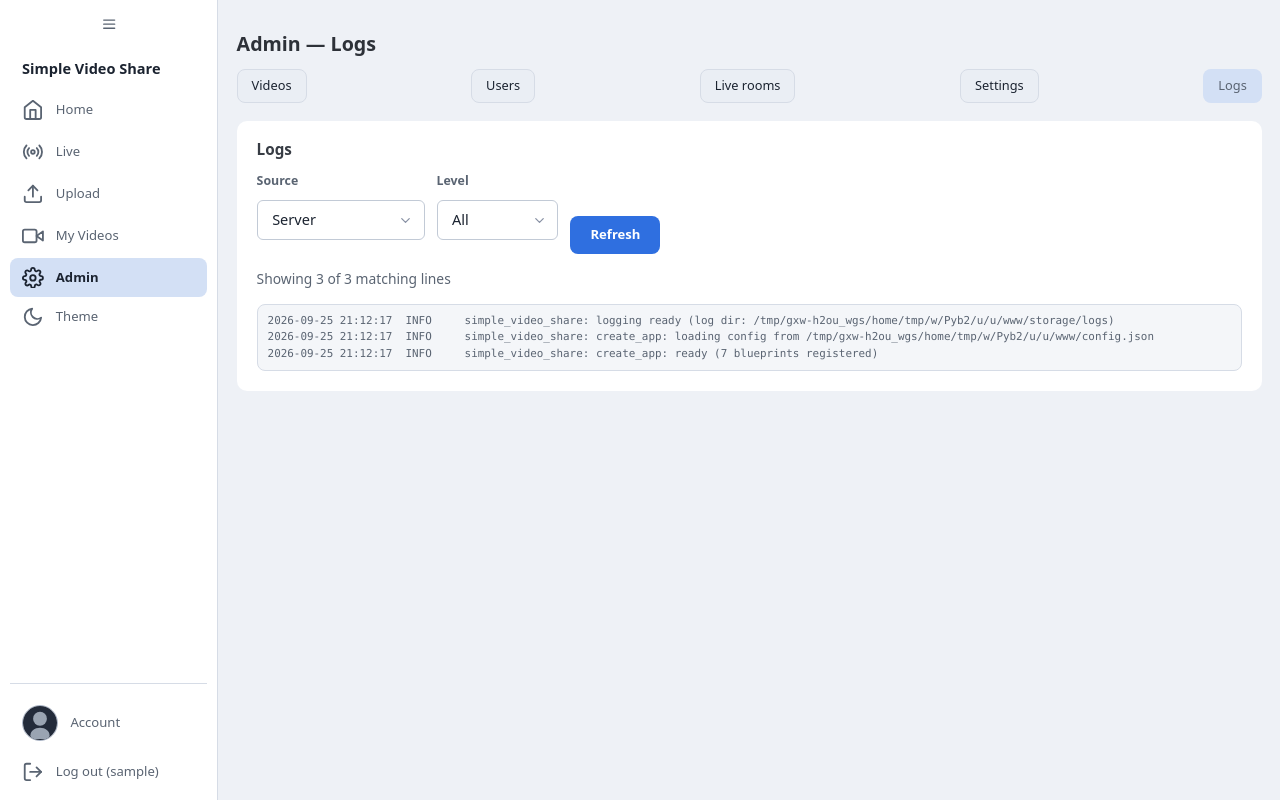
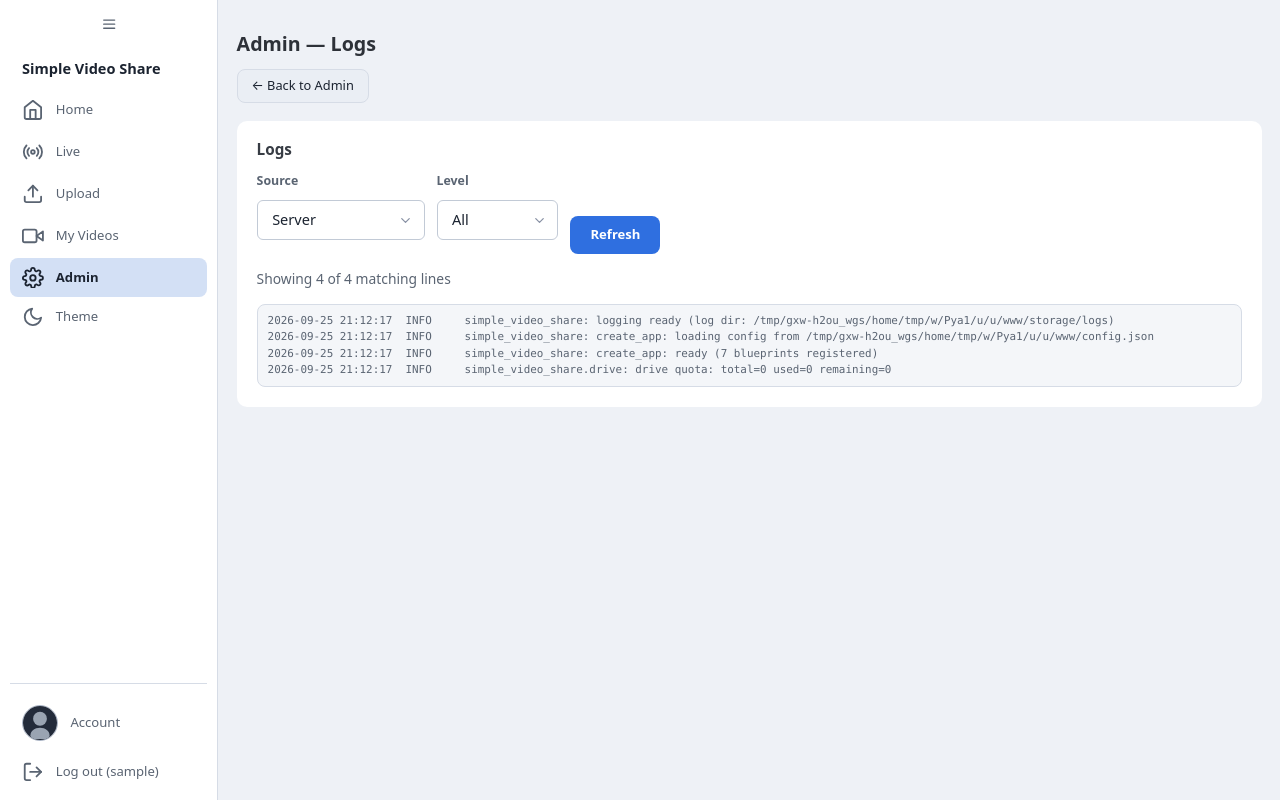
Before and after one commit to VSakuya/simple_video_share, a Flask app: page /admin/logs in a window 1280 px wide. Run offline with Flask 3, Linux system fonts and the light colour scheme; the visitor is signed in with stand-in values (Sample User, id 1); data comes from the database, SQL or seed files in the repository; parts of the project's set-up code (start-up, migrations or seed data) failed here and were passed over; some libraries are stand-ins or nearby versions.

Commit message:
feat(admin): replace subpage nav with back-to-hub and add data page
- Replace multi-link admin subpage navigation with a single back-to-hub
  button, simplifying the subpage layout (§16.3)
- Add /admin/data route for the Data & diagnostics subpage (§16.3, §16.7,
  §16.8) with export/import and WebSocket test
- Update admin hub card grid: larger minimum card width, increased gap,
  bigger padding and count font for improved visual hierarchy
- Add *.conf to .gitignore

```diff
--- a/app/routes/admin.py
+++ b/app/routes/admin.py
@@ -155,6 +155,13 @@ def settings() -> str:
 def logs() -> str:
     """Log viewer page (§16.3); the log lines come from ``logs_data``."""
     return render_template("admin_logs.html")
+
+
+@admin_bp.route("/data")
+@admin_required
+def data() -> str:
+    """Data & diagnostics subpage (§16.3): export/import + WebSocket test."""
+    return render_template("admin_data.html")
 
 
 @admin_bp.route("/settings", methods=["POST"])
--- a/app/static/css/style.css
+++ b/app/static/css/style.css
@@ -1386,14 +1386,12 @@ button:disabled { opacity: 0.55; cursor: not-allowed; filter: none; }
 .live-room-card__title { font-size: 0.9rem; overflow: hidden; text-overflow: ellipsis; white-space: nowrap; margin-bottom: 2px; }
 .live-room-card__owner { font-size: 0.8rem; margin-bottom: 10px; overflow: hidden; text-overflow: ellipsis; white-space: nowrap; }
 
-/* Admin hub cards + subpage nav (§16.3). */
-.admin-nav {
-  display: flex;
-  flex-wrap: wrap;
+/* Admin hub cards + subpage back-to-hub button (§16.3). */
+.admin-back { margin: 0 0 18px; }
+.admin-back__btn {
+  display: inline-flex;
+  align-items: center;
   gap: 6px;
-  margin: 0 0 18px;
-}
-.admin-nav__link {
   padding: 6px 14px;
   border-radius: 8px;
   background: var(--panel-2);
@@ -1402,36 +1400,33 @@ button:disabled { opacity: 0.55; cursor: not-allowed; filter: none; }
   text-decoration: none;
   font-size: 0.88rem;
 }
-.admin-nav__link:hover { border-color: var(--accent); }
-.admin-nav__link.is-active {
-  background: var(--active);
-  color: var(--muted);
-  border-color: transparent;
-}
+.admin-back__btn:hover { border-color: var(--accent); }
 .admin-hub {
   display: grid;
-  grid-template-columns: repeat(auto-fill, minmax(180px, 1fr));
-  gap: 14px;
+  grid-template-columns: repeat(auto-fill, minmax(220px, 1fr));
+  gap: 18px;
 }
 .admin-hub__card {
   display: block;
   background: var(--panel-2);
   border: 1px solid var(--border);
-  border-radius: 10px;
-  padding: 18px;
+  border-radius: 12px;
+  padding: 26px 22px;
   color: var(--text);
   text-decoration: none;
+  transition: border-color 0.15s ease;
 }
 .admin-hub__card:hover { border-color: var(--accent); }
 .admin-hub__count {
   display: block;
-  font-size: 1.8rem;
+  font-size: 2.2rem;
   font-weight: 700;
-  margin-bottom: 4px;
+  margin-bottom: 6px;
+  line-height: 1.2;
 }
-.admin-hub__label { color: var(--muted); font-size: 0.9rem; }
+.admin-hub__label { color: var(--muted); font-size: 1rem; }
 /* Hub card whose "count" is a word (Settings, Logs) instead of a number. */
-.admin-hub__count--text { font-size: 1.15rem; line-height: 1.9rem; }
+.admin-hub__count--text { font-size: 1.4rem; line-height: 2.2rem; }
 
 /* Admin Data & diagnostics panel (§16.7, §16.8): export/import buttons and the
    WebSocket test. */
--- a/app/templates/_admin_nav.html
+++ b/app/templates/_admin_nav.html
@@ -1,13 +1,4 @@
-{# Admin subpage nav (§16.3). Include at the top of each /admin subpage. #}
-<nav class="admin-nav" aria-label="Admin sections">
-  <a class="admin-nav__link{% if request.path == url_for('admin.videos') %} is-active{% endif %}"
-     href="{{ url_for('admin.videos') }}">Videos</a>
-  <a class="admin-nav__link{% if request.path == url_for('admin.users') %} is-active{% endif %}"
-     href="{{ url_for('admin.users') }}">Users</a>
-  <a class="admin-nav__link{% if request.path == url_for('admin.rooms') %} is-active{% endif %}"
-     href="{{ url_for('admin.rooms') }}">Live rooms</a>
-  <a class="admin-nav__link{% if request.path == url_for('admin.settings') %} is-active{% endif %}"
-     href="{{ url_for('admin.settings') }}">Settings</a>
-  <a class="admin-nav__link{% if request.path == url_for('admin.logs') %} is-active{% endif %}"
-     href="{{ url_for('admin.logs') }}">Logs</a>
+{# Admin subpage: single back-to-hub control (§16.3). Include at the top of each /admin subpage. #}
+<nav class="admin-back" aria-label="Back to admin hub">
+  <a class="admin-back__btn" href="{{ url_for('admin.index') }}">&larr; Back to Admin</a>
 </nav>
```
Also changed, not shown: app/templates/admin.html (+4 -70 lines), app/templates/admin_data.html (added, +77 -0 lines), 1 other file.
